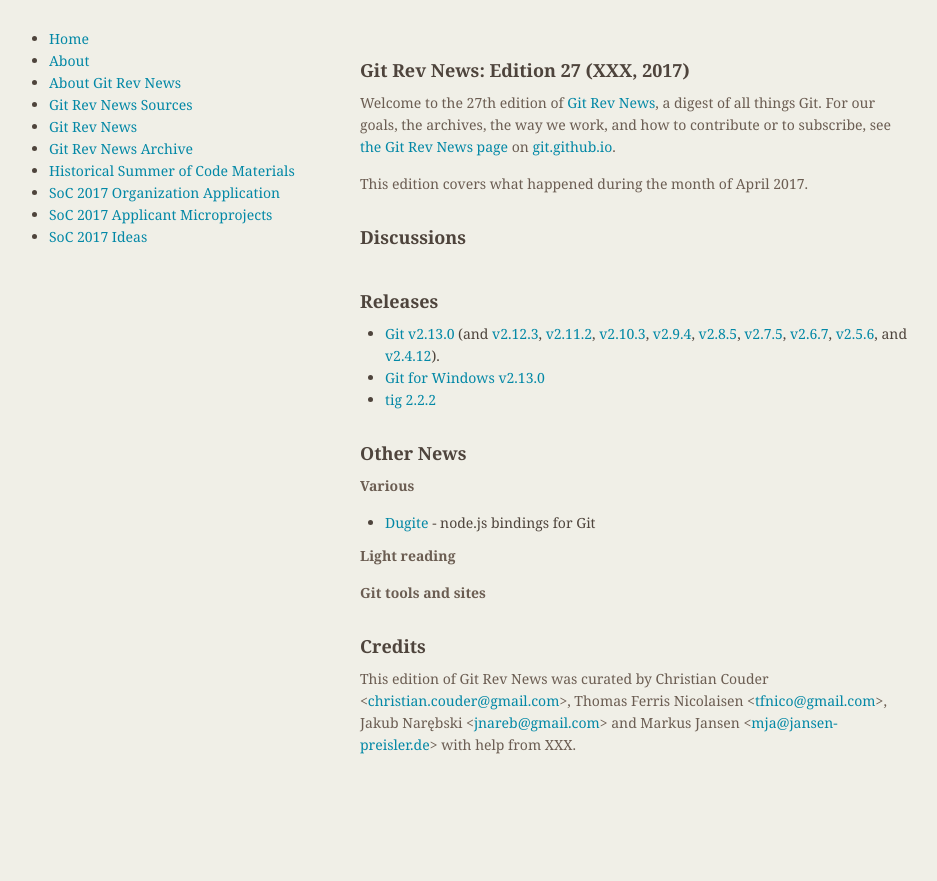
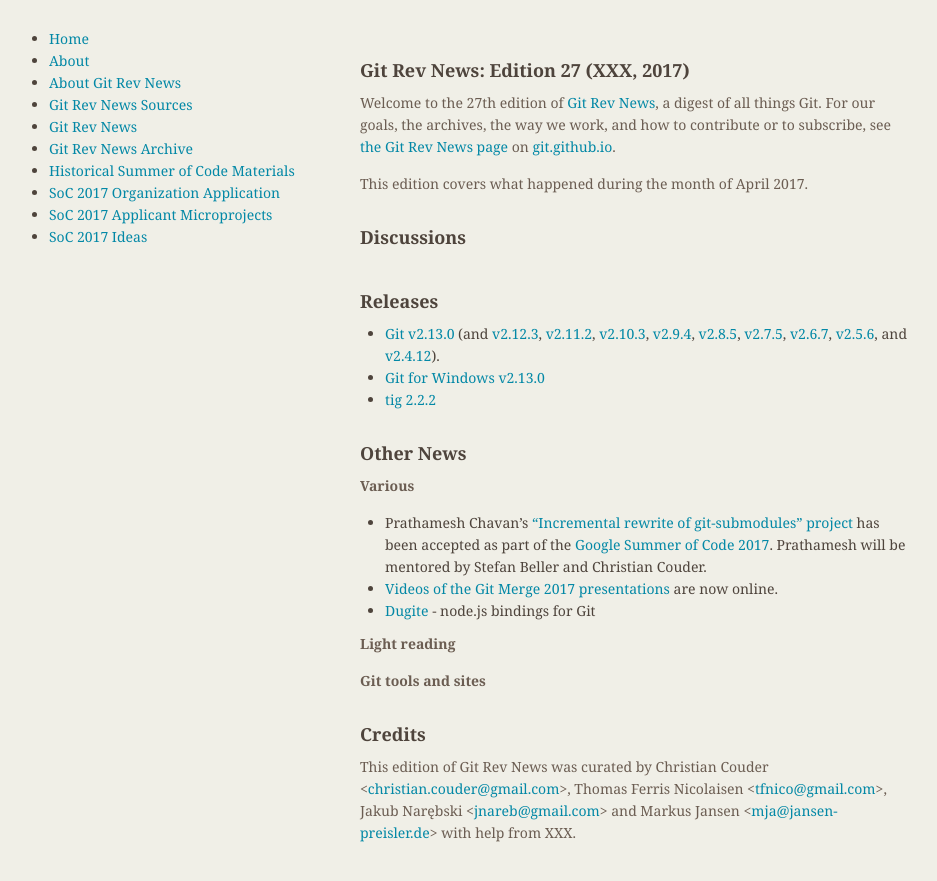
Before and after one commit to git/git.github.io, a Jekyll site: the page built from rev_news/drafts/edition-27.md, in a window 1280 px wide. Shown: the top 881 px of the page, without its empty margins (174-1111 px from the left). Built offline with Jekyll 4.4.1, drawn with Linux system fonts in a browser that asks for light colours.

Commit message:
rn-27: add GSoC and Git Merge short news

```diff
--- a/rev_news/drafts/edition-27.md
+++ b/rev_news/drafts/edition-27.md
@@ -39,6 +39,8 @@
 
 __Various__
 
+* Prathamesh Chavan's ["Incremental rewrite of git-submodules" project](http://public-inbox.org/git/CAME+mvXtA6iZNfErTX5tYB-o-5xa1yesAG5h=iP_Z2_zL_kOnQ@mail.gmail.com/) has been accepted as part of the [Google Summer of Code 2017](https://developers.google.com/open-source/gsoc/). Prathamesh will be mentored by Stefan Beller and Christian Couder.
+* [Videos of the Git Merge 2017 presentations](https://www.youtube.com/playlist?list=PL0lo9MOBetEGRAJzoTCdco_fOKDfhqaOY) are now online.
 * [Dugite](https://github.com/desktop/dugite) - node.js bindings for Git
 
 __Light reading__
```
